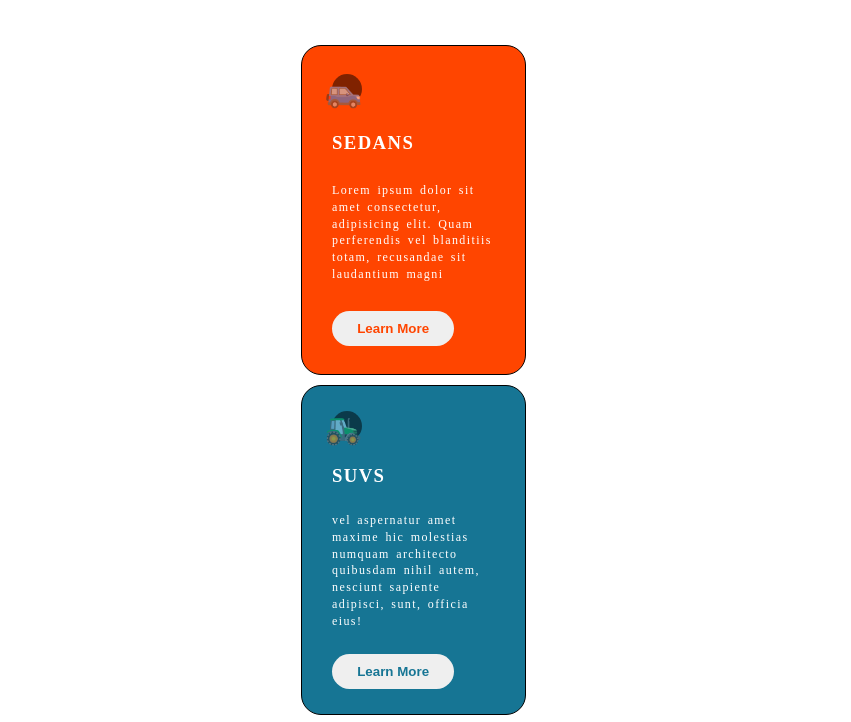
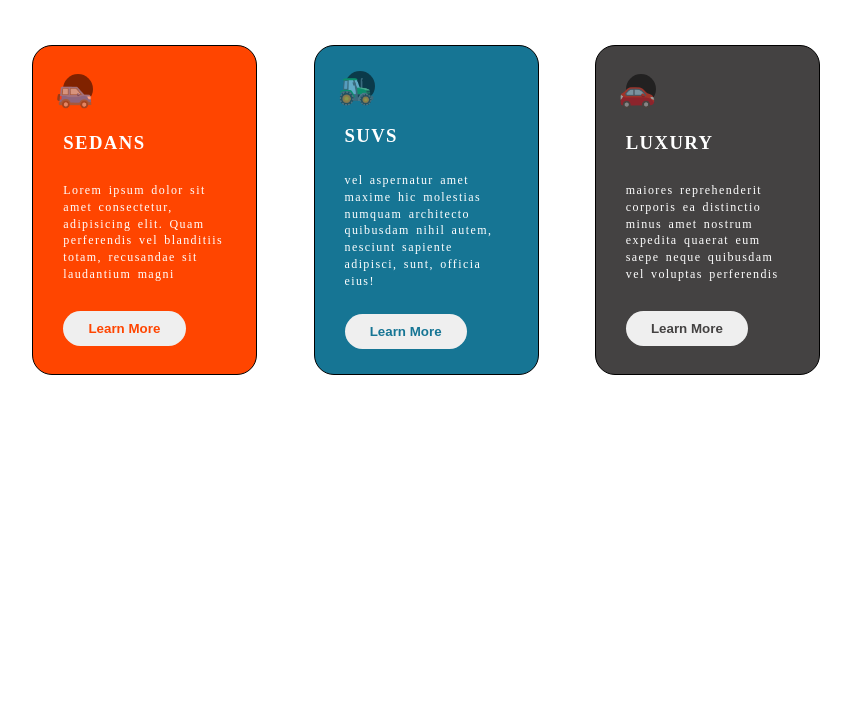
Before and after one commit to HasanKanaya/2, a plain HTML site: page index.html in a window 1280 px wide. Shown: the top 722 px of the page, without its empty margins (214-1065 px from the left). Drawn offline with Linux system fonts and the light colour scheme.

Commit message:
make it responsive

```diff
--- a/style.css
+++ b/style.css
@@ -50,12 +50,10 @@
   font-weight: 600;
   border: none;
   cursor: pointer;
-  color: inherit;
 }
 
 .parent .box:nth-child(1) {
   background-color: orangered;
-  /* border-radius: 20px 0px 0px 20px; */
 }
 .parent .box:nth-child(1) .btn {
   color: orangered;
@@ -63,7 +61,6 @@
 
 .parent .box:nth-child(2) {
   background-color: rgb(22, 117, 148);
-  /* border-radius: 0; */
 }
 .parent .box:nth-child(2) .btn {
   color: rgb(22, 117, 148);
@@ -71,8 +68,27 @@
 
 .parent .box:nth-child(3) {
   background-color: rgb(68, 66, 66);
-  /* border-radius: 0px 20px 20px 0px; */
 }
 .parent .box:nth-child(3) .btn {
   color: rgb(68, 66, 66);
 }
+
+@media (min-width: 576px) {
+  .parent {
+    width: 500px;
+    border-radius: 20px;
+    justify-content: space-evenly;
+  }
+}
+
+@media (min-width: 768px) {
+  .parent {
+    width: 800px;
+  }
+}
+
+@media (min-width: 992px) {
+  .parent {
+    width: 900px;
+  }
+}
```
